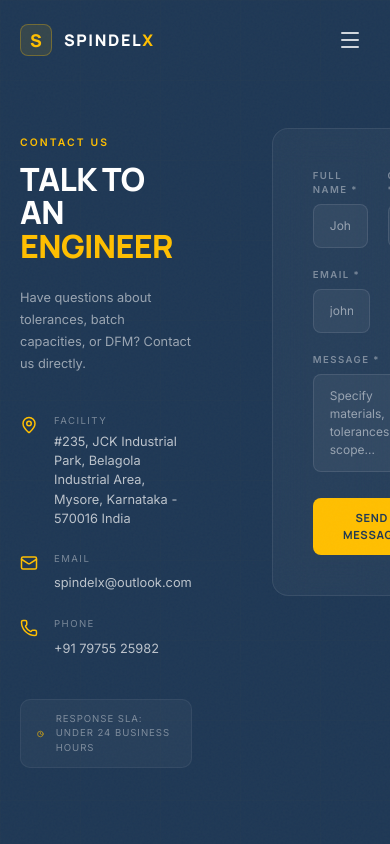
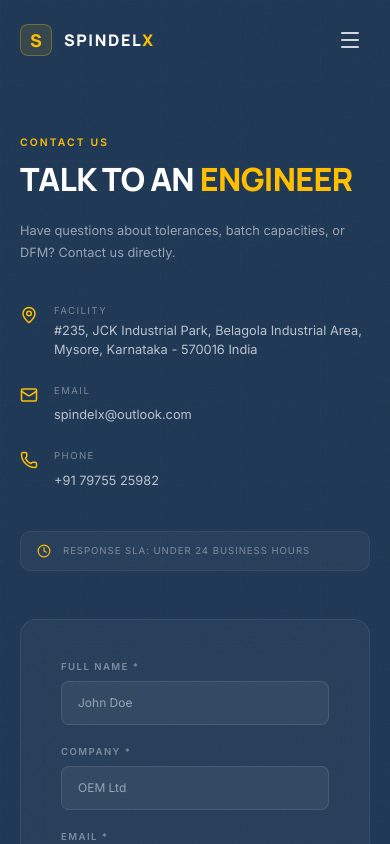
Before and after one commit to chetu1988/SpindelX_Website, a Next.js app: page /contact in a window 390 px wide. Shown: the top 844 px of the page. Built offline with nearby package versions, Linux system fonts and the light colour scheme.

Commit message:
Make contact and RFQ forms fully responsive on mobile

```diff
--- a/src/app/contact/page.tsx
+++ b/src/app/contact/page.tsx
@@ -30,8 +30,8 @@ export default function Contact() {
   return (
     <div style={{ background: "#1F3855", color: "#fff", minHeight: "100vh", paddingTop: "8rem", paddingBottom: "5rem", position: "relative", overflow: "hidden" }}>
       <div className="blueprint-bg-lg" style={{ position: "absolute", inset: 0, opacity: 0.2, pointerEvents: "none" }} />
-      <div className="container-xl" style={{ position: "relative", zIndex: 1, display: "grid", gridTemplateColumns: "5fr 7fr", gap: "5rem", alignItems: "start" }}>
-        <div>
+      <div className="container-xl grid grid-cols-1 lg:grid-cols-12 gap-12 lg:gap-20 items-start relative z-10">
+        <div className="lg:col-span-5">
           <span className="section-tag">CONTACT US</span>
           <h1 style={{ fontFamily: "var(--font-manrope)", fontWeight: 800, fontSize: "clamp(2rem, 4vw, 3.5rem)", textTransform: "uppercase", color: "#fff", lineHeight: 1.05, marginBottom: "1.5rem" }}>
             Talk to an <span style={{ color: "#FFBF00" }}>Engineer</span>
@@ -53,7 +53,7 @@ export default function Contact() {
             <span style={{ fontFamily: "var(--font-inter)", fontSize: "0.6rem", letterSpacing: "0.1em", textTransform: "uppercase", color: "rgba(255,255,255,0.4)" }}>Response SLA: Under 24 Business Hours</span>
           </div>
         </div>
-        <SectionReveal>
+        <SectionReveal className="lg:col-span-7 w-full">
           <GlassCard disableTilt={true} style={{ padding: "2.5rem", background: "rgba(255,255,255,0.04)" }}>
             {status === "success" ? (
               <div style={{ textAlign: "center", padding: "3rem 0" }}>
@@ -64,12 +64,12 @@ export default function Contact() {
               </div>
             ) : (
               <form onSubmit={submit} style={{ display: "flex", flexDirection: "column", gap: "1.25rem" }}>
-                <div style={{ display: "grid", gridTemplateColumns: "1fr 1fr", gap: "1.25rem" }}>
+                <div className="grid grid-cols-1 sm:grid-cols-2 gap-5">
                   {[{ key: "name", label: "Full Name *", type: "text", placeholder: "John Doe", required: true }, { key: "company", label: "Company *", type: "text", placeholder: "OEM Ltd", required: true }].map(f => (
                     <div key={f.key}><label style={labelStyle}>{f.label}</label><input type={f.type} required={f.required} value={(form as any)[f.key]} onChange={e => setForm({ ...form, [f.key]: e.target.value })} placeholder={f.placeholder} style={inputStyle} onFocus={e => (e.target as HTMLInputElement).style.borderColor = "#FFBF00"} onBlur={e => (e.target as HTMLInputElement).style.borderColor = "rgba(255,255,255,0.1)"} /></div>
                   ))}
                 </div>
-                <div style={{ display: "grid", gridTemplateColumns: "1fr 1fr", gap: "1.25rem" }}>
+                <div className="grid grid-cols-1 sm:grid-cols-2 gap-5">
                   {[{ key: "email", label: "Email *", type: "email", placeholder: "john@company.com", required: true }, { key: "phone", label: "Phone *", type: "tel", placeholder: "+91 XXXXX XXXXX", required: true }].map(f => (
                     <div key={f.key}><label style={labelStyle}>{f.label}</label><input type={f.type} required={f.required} value={(form as any)[f.key]} onChange={e => setForm({ ...form, [f.key]: e.target.value })} placeholder={f.placeholder} style={inputStyle} onFocus={e => (e.target as HTMLInputElement).style.borderColor = "#FFBF00"} onBlur={e => (e.target as HTMLInputElement).style.borderColor = "rgba(255,255,255,0.1)"} /></div>
                   ))}
--- a/src/app/rfq/page.tsx
+++ b/src/app/rfq/page.tsx
@@ -80,7 +80,7 @@ export default function RFQ() {
                 {step === 0 && (
                   <div style={{ display: "flex", flexDirection: "column", gap: "1.25rem" }}>
                     <h3 style={{ fontFamily: "var(--font-manrope)", fontWeight: 700, fontSize: "0.9rem", color: "#FFBF00", textTransform: "uppercase", borderBottom: "1px solid rgba(255,255,255,0.06)", paddingBottom: "0.75rem", marginBottom: "0.5rem" }}>Company Details</h3>
-                    <div style={{ display: "grid", gridTemplateColumns: "1fr 1fr", gap: "1.25rem" }}>
+                    <div className="grid grid-cols-1 sm:grid-cols-2 gap-5">
                       {[{ k: "companyName", l: "Company Name *", p: "Acme Corp", t: "text", req: true }, { k: "contactPerson", l: "Contact Person *", p: "Jane Smith", t: "text", req: true }, { k: "email", l: "Email *", p: "jane@company.com", t: "email", req: true }, { k: "phone", l: "Phone *", p: "+91 XXXXX XXXXX", t: "tel", req: true }].map(({ k, l, p, t, req }) => (
                         <div key={k}><label style={labelStyle}>{l}</label><input type={t} required={req} value={(company as any)[k]} onChange={e => setCompany({ ...company, [k]: e.target.value })} placeholder={p} style={inputStyle} onFocus={e => (e.target as HTMLInputElement).style.borderColor = "#FFBF00"} onBlur={e => (e.target as HTMLInputElement).style.borderColor = "rgba(255,255,255,0.1)"} /></div>
                       ))}
@@ -91,7 +91,7 @@ export default function RFQ() {
                 {step === 1 && (
                   <div style={{ display: "flex", flexDirection: "column", gap: "1.25rem" }}>
                     <h3 style={{ fontFamily: "var(--font-manrope)", fontWeight: 700, fontSize: "0.9rem", color: "#FFBF00", textTransform: "uppercase", borderBottom: "1px solid rgba(255,255,255,0.06)", paddingBottom: "0.75rem", marginBottom: "0.5rem" }}>Project Requirements</h3>
-                    <div style={{ display: "grid", gridTemplateColumns: "1fr 1fr", gap: "1.25rem" }}>
+                    <div className="grid grid-cols-1 sm:grid-cols-2 gap-5">
                       <div><label style={labelStyle}>Project / Part Name</label><input type="text" value={project.projectName} onChange={e => setProject({ ...project, projectName: e.target.value })} placeholder="e.g. Enclosure Batch" style={inputStyle} onFocus={e => (e.target as HTMLInputElement).style.borderColor = "#FFBF00"} onBlur={e => (e.target as HTMLInputElement).style.borderColor = "rgba(255,255,255,0.1)"} /></div>
                       <div><label style={labelStyle}>Estimated Quantity</label><input type="text" value={project.estimatedQuantity} onChange={e => setProject({ ...project, estimatedQuantity: e.target.value })} placeholder="e.g. 50-100 pcs" style={inputStyle} onFocus={e => (e.target as HTMLInputElement).style.borderColor = "#FFBF00"} onBlur={e => (e.target as HTMLInputElement).style.borderColor = "rgba(255,255,255,0.1)"} /></div>
                     </div>
@@ -110,7 +110,7 @@ export default function RFQ() {
                   <div style={{ display: "flex", flexDirection: "column", gap: "2rem" }}>
                     <div>
                       <h3 style={{ fontFamily: "var(--font-manrope)", fontWeight: 700, fontSize: "0.9rem", color: "#FFBF00", textTransform: "uppercase", borderBottom: "1px solid rgba(255,255,255,0.06)", paddingBottom: "0.75rem", marginBottom: "1rem" }}>Company Review</h3>
-                      <div style={{ display: "grid", gridTemplateColumns: "1fr 1fr", gap: "1rem", fontSize: "0.75rem" }}>
+                      <div className="grid grid-cols-1 sm:grid-cols-2 gap-4 text-xs">
                         {[["COMPANY", company.companyName], ["CONTACT", company.contactPerson], ["EMAIL", company.email], ["PHONE", company.phone || "N/A"]].map(([k, v]) => (
                           <div key={k}><span style={{ fontFamily: "var(--font-inter)", fontSize: "0.6rem", letterSpacing: "0.12em", textTransform: "uppercase", color: "rgba(255,255,255,0.35)", display: "block", marginBottom: "0.2rem" }}>{k}</span><span style={{ color: "#fff", fontWeight: 600 }}>{v}</span></div>
                         ))}
@@ -127,7 +127,7 @@ export default function RFQ() {
                           <span style={{ fontFamily: "var(--font-inter)", fontSize: "0.6rem", letterSpacing: "0.12em", textTransform: "uppercase", color: "rgba(255,255,255,0.35)", display: "block", marginBottom: "0.2rem" }}>DESCRIPTION</span>
                           <span style={{ color: "rgba(255,255,255,0.8)", fontSize: "0.75rem", display: "block", whiteSpace: "pre-wrap" }}>{project.description || "N/A"}</span>
                         </div>
-                        <div style={{ display: "grid", gridTemplateColumns: "1fr 1fr", gap: "1rem" }}>
+                        <div className="grid grid-cols-1 sm:grid-cols-2 gap-4">
                           <div>
                             <span style={{ fontFamily: "var(--font-inter)", fontSize: "0.6rem", letterSpacing: "0.12em", textTransform: "uppercase", color: "rgba(255,255,255,0.35)", display: "block", marginBottom: "0.2rem" }}>ESTIMATED QUANTITY</span>
                             <span style={{ color: "#fff", fontWeight: 600, fontSize: "0.75rem", display: "block" }}>{project.estimatedQuantity || "N/A"}</span>
```
